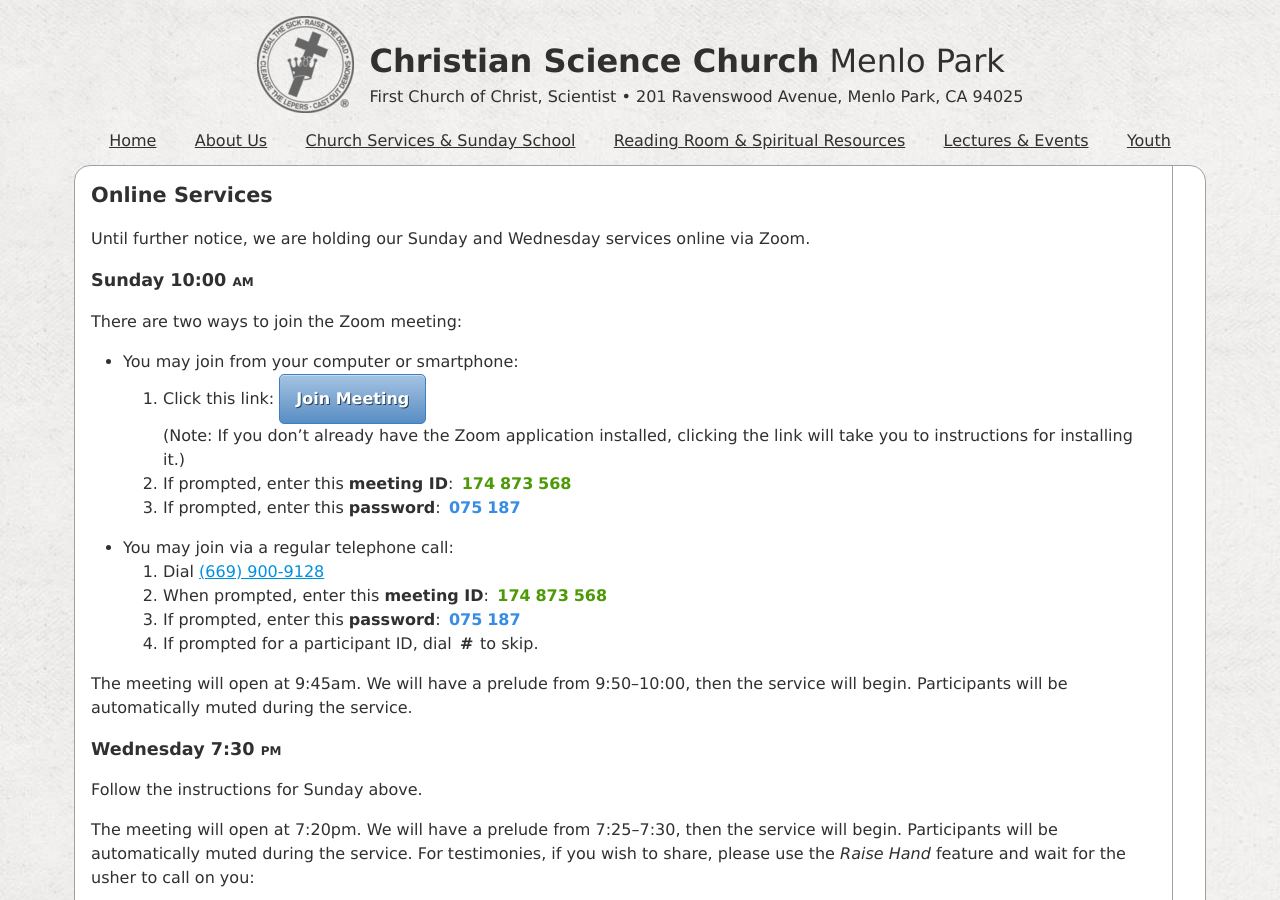
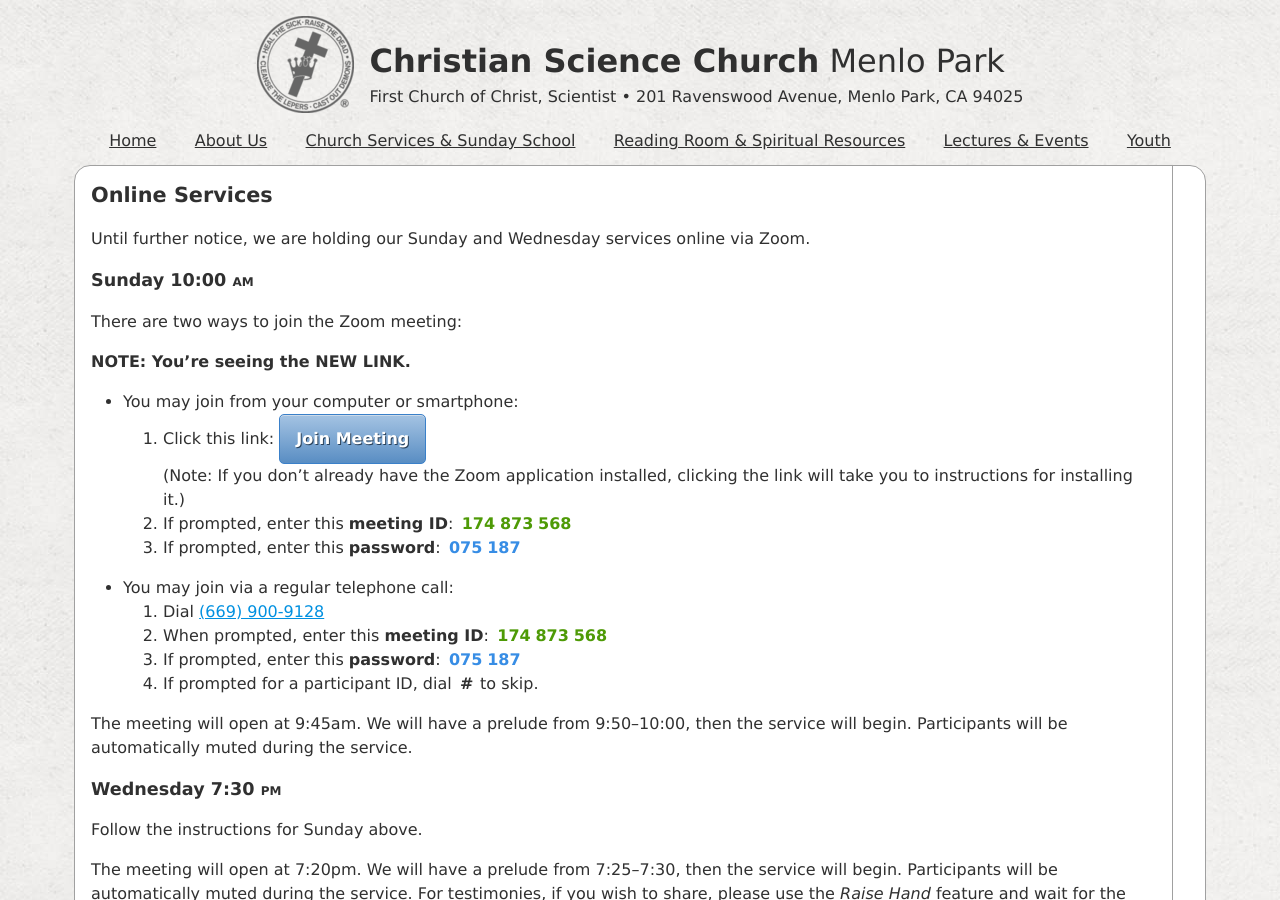
Before and after one commit to kalgynirae/csmenlopark, a Jekyll site: the page built from pages/online-services.md, in a window 1280 px wide and 900 px high. Built offline with Jekyll 4.4.1, drawn with Linux system fonts in a browser that asks for light colours; nearby versions of some CDN libraries; our own code applies the rules of GitHub Pages for plain Markdown files; a script that is not in the unit is left out.

Commit message:
Update link again

```diff
--- a/pages/online-services.md
+++ b/pages/online-services.md
@@ -16,9 +16,11 @@
 
 There are two ways to join the Zoom meeting:
 
+<strong>NOTE: You're seeing the NEW LINK.</strong>
+
 * You may join from your computer or smartphone:
   1. Click this link:
-    <a class="button" href="https://us02web.zoom.us/j/174873568?pwd=eXh1emxnTFptYVBsZmFxTUxBMmk0UT09" rel="external" target="_blank">Join Meeting</a>
+    <a class="button" href="https://us02web.zoom.us/j/2017773525?pwd=WTF1eXNvalByRHo1NkNab0JCOUhsZz09" rel="external" target="_blank">Join Meeting</a>
     <br>
     (Note: If you don't already have the Zoom application installed, clicking the
     link will take you to instructions for installing it.)
```
